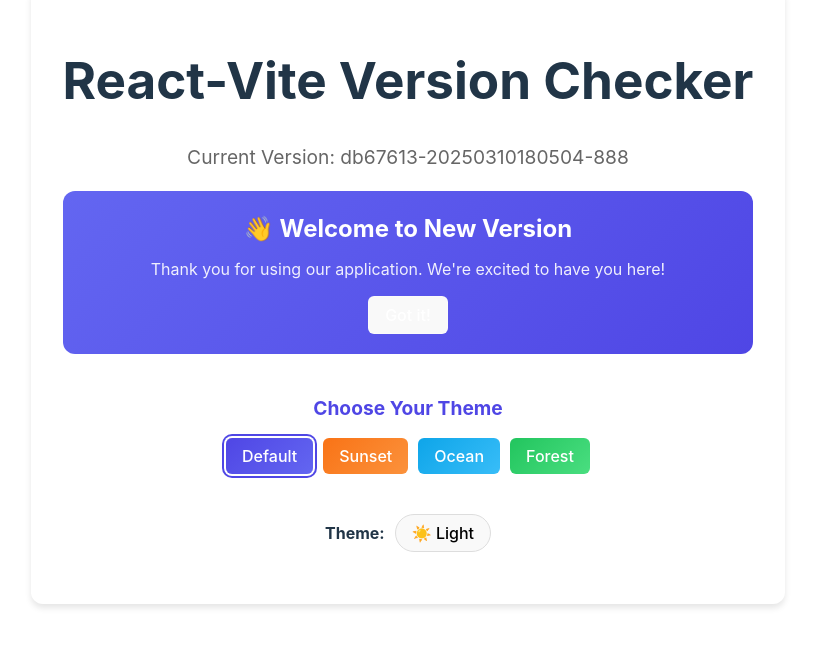
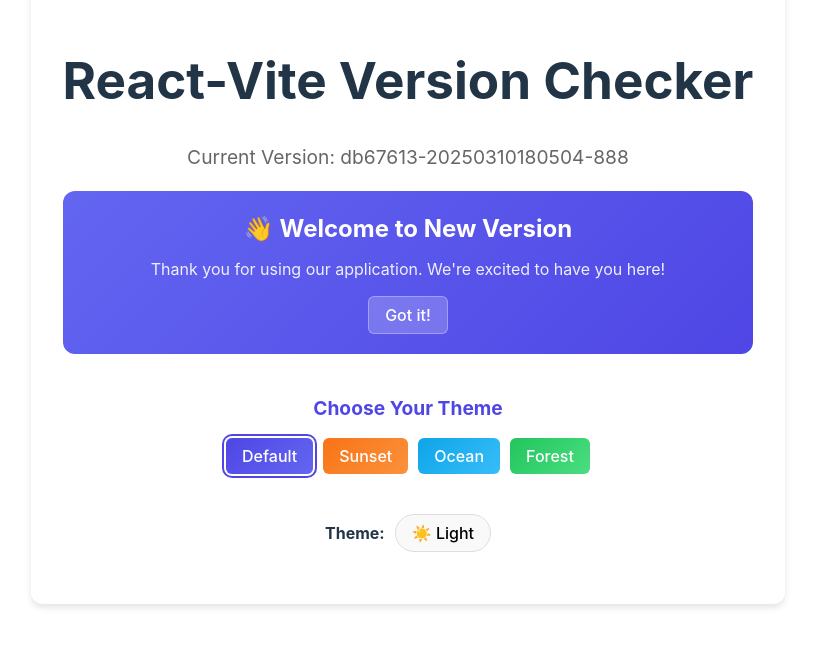
Before and after one commit to PankajBaliyan/react-vite-version-check, a React (Vite) app: page / in a window 1280 px wide. Shown: the part 137-784 px from the top of the page, without its empty margins (232-1047 px from the left). Built offline with nearby package versions, Linux system fonts and the light colour scheme.

Commit message:
update UI

```diff
--- a/src/components/WelcomeMessage.css
+++ b/src/components/WelcomeMessage.css
@@ -35,7 +35,7 @@
 }
 
 .close-button {
-  background: rgba(255, 255, 255, 0.2);
+  background: rgba(255, 255, 255, 0.2) !important;
   color: white;
   border: 1px solid rgba(255, 255, 255, 0.3);
   padding: 8px 16px;
```
